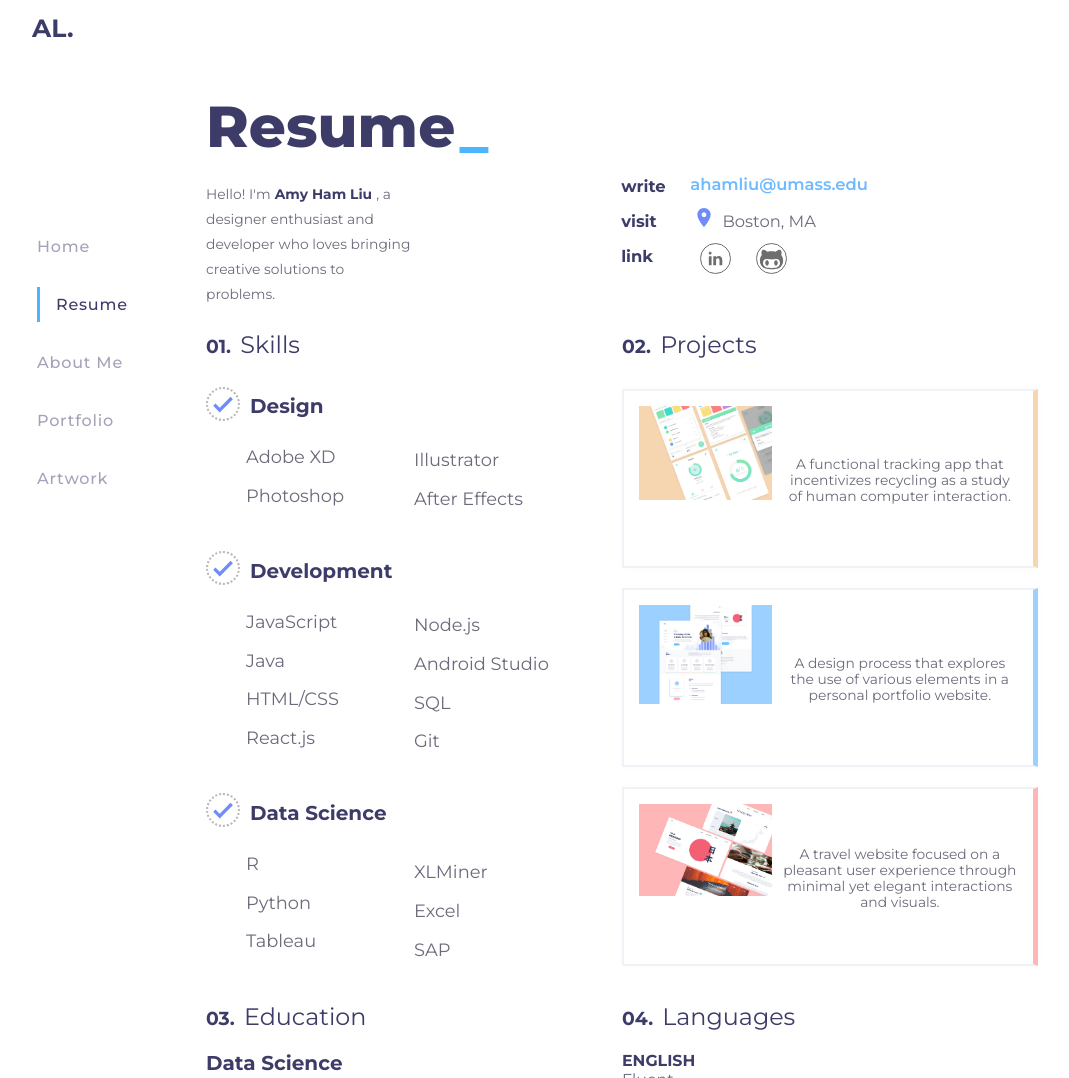
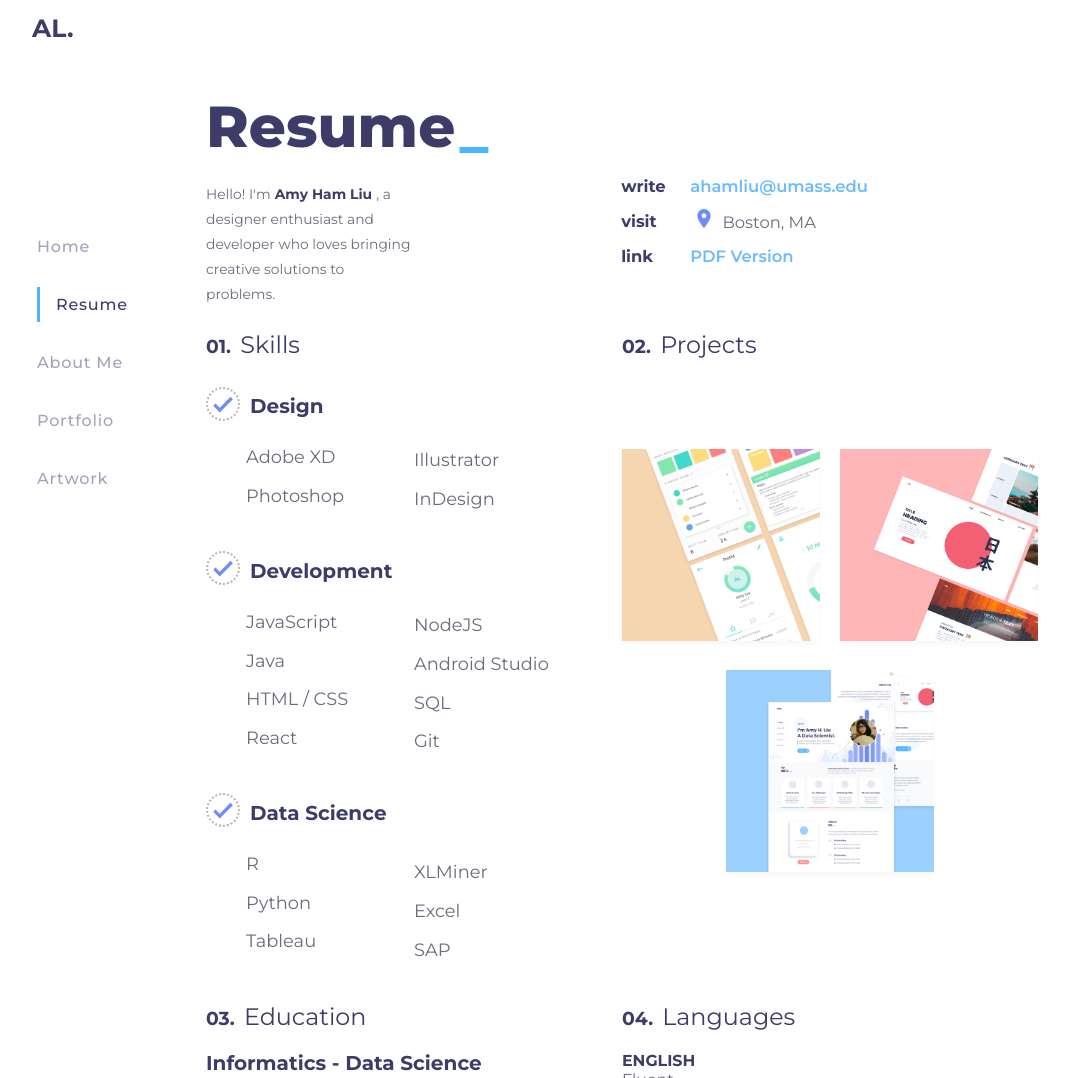
Before and after one commit to ahamliu/ahamliu.github.io, a plain HTML site: page resume.html in a window 1280 px wide. Shown: the top 1078 px of the page, without its empty margins (18-1087 px from the left). Drawn offline with Linux system fonts and the light colour scheme.

Commit message:
project layout changes, link changes

```diff
--- a/css/custom.css
+++ b/css/custom.css
@@ -1137,7 +1137,7 @@ h4 {
 }
 
 .r-email-link {
-    margin-top: 3.5%;
+    margin-top: 4%;
     width: 50%;
     text-decoration: none;
     font-weight: 600;
@@ -1147,6 +1147,10 @@ h4 {
     -o-transition: color 250ms;
     transition: color 250ms;
     display: block;
+}
+
+.r-email-link:hover {
+    color: #96cdff;
 }
 
 .r-links {
@@ -1241,61 +1245,61 @@ h4 {
     margin-bottom: 10px;
 }
 
+.r-project1, .r-project2, .r-project3 {
+    overflow: hidden;
+    transition: transform .3s cubic-bezier(0.25, 0.46, 0.45, 0.94);
+    box-shadow: 0 3px 6px rgba(0,0,0,0.02), 0 3px 6px rgba(0,0,0,0.02);
+}
+
 .r-project1 {
-    margin-top: 20px;
-    border: solid 2px #eff2f6;
-    border-right: 5px solid rgba(246,213,177, 1);
-    padding: 15px;
-    padding-bottom: 40px;
-    height: 120px;
-    box-shadow: 0px 0px 10px rgba(0, 0, 0, 0.02);
-    -webkit-transition-duration: 500ms;
-    -o-transition-duration: 500ms;
-    transition-duration: 500ms;
+    width: 47.5%;
+    height: 28.6%;
+    background-image: url("../img/project-img1.png");
+    background-size: cover;
+    display: inline-block;
+    margin-bottom: 25px;
+    margin-top: 80px;
+    position: relative;
 }
 
 .r-project2 {
-    margin-top: 20px;
-    border: solid 2px #eff2f6;
-    border-right: 5px solid rgba(156,208,255, 1);
-    padding: 15px;
-    padding-bottom: 40px;
-    height: 120px;
-    box-shadow: 0px 0px 10px rgba(0, 0, 0, 0.02);
-    -webkit-transition-duration: 500ms;
-    -o-transition-duration: 500ms;
-    transition-duration: 500ms;
+    width: 47.5%;
+    height: 28.6%;
+    background-image: url("../img/project-img3.png");
+    background-size: cover;
+    float: right;
+    margin-top: 80px;
+    position: relative;
 }
 
 .r-project3 {
-    margin-top: 20px;
-    border: solid 2px #eff2f6;
-    border-right: 5px solid rgba(255,182,182, 1);
-    padding: 15px;
-    padding-bottom: 40px;
-    height: 120px;
-    box-shadow: 0px 0px 10px rgba(0, 0, 0, 0.02);
-    -webkit-transition-duration: 500ms;
-    -o-transition-duration: 500ms;
-    transition-duration: 500ms;
+    width: 50%;
+    height: 30%;
+    background-image: url("../img/project-img2.png");
+    background-size: cover;
+    margin: 0 auto;
+    position: relative;
 }
 
 .r-project1:hover, .r-project2:hover, .r-project3:hover {
-    transform: translateX(-5px);
+    transform: scale(0.96);
 }
 
-.r-project-img {
-    width: 35%;
-    float: left;
-    padding-right: 10px;
+.r-project1::before, .r-project2::before, .r-project3::before {
+    content:"";
+    position:absolute;
+    top:0;
+    right:0;
+    bottom:0;
+    left:0;
+    background:inherit;
+    transition:inherit;
 }
 
-.r-project-desc {
-    height: 100%;
-    font-size: calc(10px + 0.3vw);
-    text-align: center;
-    color: #6C6B7B;
+.r-project1:hover::before, .r-project2:hover::before, .r-project3:hover::before {
+    transform: scale(1.2);
 }
+
 
 span {
     color: #6C6B7B;
--- a/resume.html
+++ b/resume.html
@@ -50,15 +50,14 @@
                     <div class="col-1">
                         <h4 class="r-subtitle">write</h4>
                         <h4 class="r-subtitle">visit</h4>
-                        <h4 class="r-subtitle">link</h4>
+                        <h4 class="r-subtitle"><a>link</a></h4>
                     </div>
                     <div class="col-5">
                         <a href="mailto:ahamliu@umass.edu" class="r-email-link">ahamliu@umass.edu</a>
                         <img class="location-icon" src="img/location.svg" alt="">
                         <p class="r-subinfo display-inline">Boston, MA</p>
                         <div class="r-subinfo r-links">
-                            <a href="https://www.linkedin.com/in/amy-liu-ba4164147" target="_blank"><img class="linkedin hw-25" src="img/linkedin.svg" alt=""></a>
-                            <a href="https://github.com/ahamliu" target="_blank"><img class="github hw-25" src="img/github.svg" alt=""></a>
+                            <a class="r-email-link" href="./pdf/Resume.pdf" target="_blank">PDF Version</a>
                         </div>
                     </div>
                 </div>
@@ -84,8 +83,8 @@
                             <div class="pl-40">
                                 <p>JavaScript</p>
                                 <p>Java</p>
-                                <p>HTML/CSS</p>
-                                <p>React.js</p>
+                                <p>HTML / CSS</p>
+                                <p>React</p>
                             </div>
                             <div class="align-center">
                                 <img src="img/check-mark.svg" class="r-check check-mark" alt="">
@@ -101,10 +100,10 @@
                     <div class="col-3">
                         <div class="r-design">
                             <p>Illustrator</p>
-                            <p>After Effects</p>
+                            <p>InDesign</p>
                         </div>
                         <div class="r-dev">
-                            <p>Node.js</p>
+                            <p>NodeJS</p>
                             <p>Android Studio</p>
                             <p>SQL</p>
                             <p>Git</p>
@@ -116,27 +115,29 @@
                         </div>
                     </div>
                     <div class="col-6 r-padding">
+                        <div>
                             <h2 class="display-inline r-num">02.</h2>
                             <h3 class="display-inline r-heading margin-bottom-10">Projects</h3>
+                        </div>
+                        <a href="https://github.com/ahamliu/Recycling-Mobile-App" target="_blank">
                             <div class="r-project1">
-                            <img class="r-project-img" src="img/project-img1.png" alt="">
-                            <p class="r-project-desc justify-center">A functional tracking app that incentivizes recycling as a study of human computer interaction.</p>
                             </div>
+                        </a>
+                        <a href="./client-site/index.html" target="_blank">
                             <div class="r-project2">
-                            <img class="r-project-img" src="img/project-img2.png" alt="">
-                            <p class="r-project-desc justify-center">A design process that explores the use of various elements in a personal portfolio website.</p>
                             </div>
+                        </a>
+                        <a href="index.html" target="_blank">
                             <div class="r-project3">
-                            <img class="r-project-img" src="img/project-img3.png" alt="">
-                            <p class="r-project-desc justify-center">A travel website focused on a pleasant user experience through minimal yet elegant interactions and visuals.</p>
                             </div>
+                        </a>
                     </div>
                 </div>
                  <div class="row animated fadeInLeft anim-delay-15ms">
                     <div class="col-6 r-line r-right-text r-padding">
                         <h2 class="display-inline r-num">03.</h2>
                         <h3 class="display-inline r-heading">Education</h3>
-                        <span class="r-major">Data Science</span>
+                        <span class="r-major">Informatics - Data Science</span>
                         <span class="r-school">Bachelor of Science</span>
                         <span class="r-school">University of Massachusetts Amherst</span>
                         <span class="r-year">2015-2019</span>
```
Also changed, not shown: artwork.html (+0 -1 lines), index.html (+3 -3 lines), 1 other file. Lines whose indentation alone changed are shown as unchanged.
